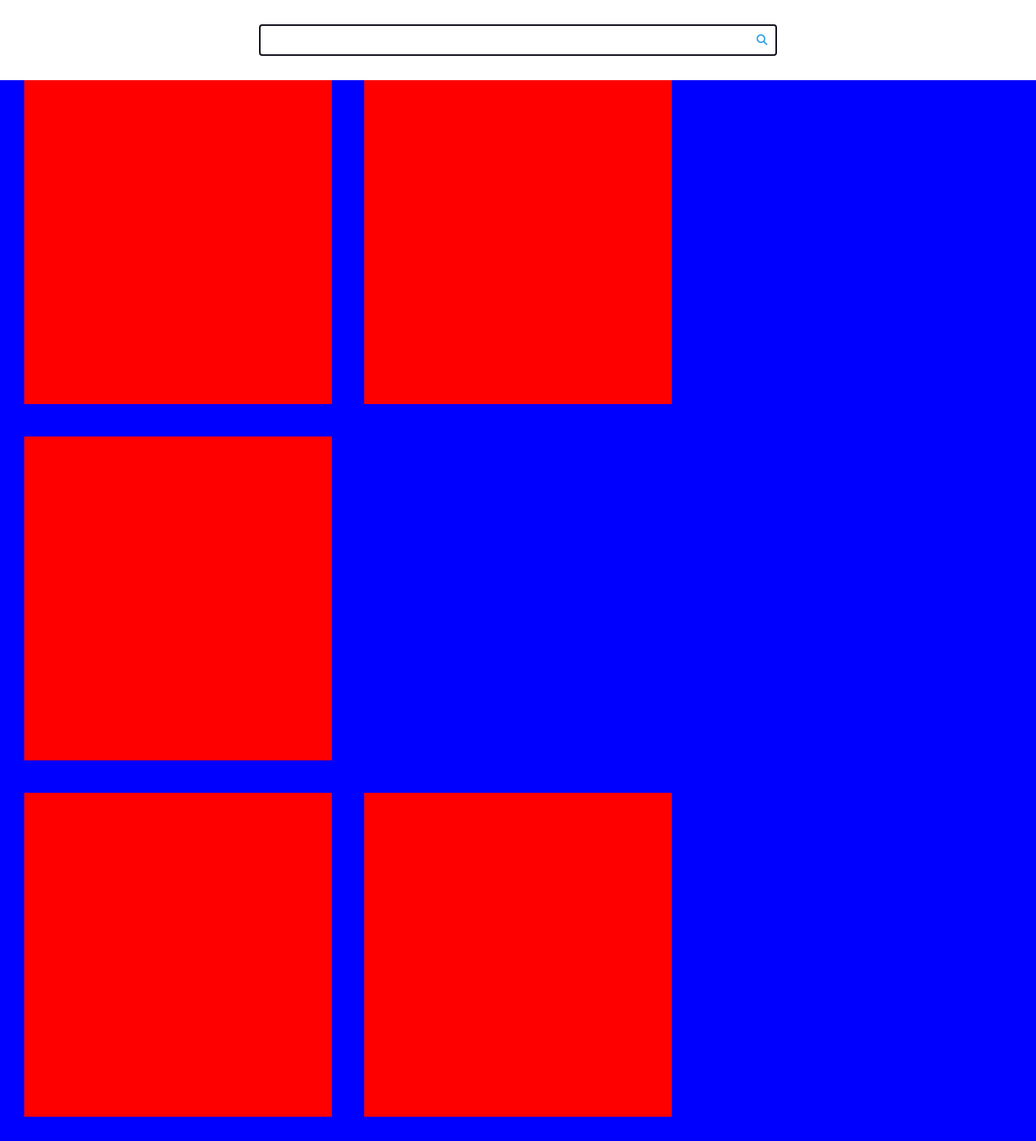
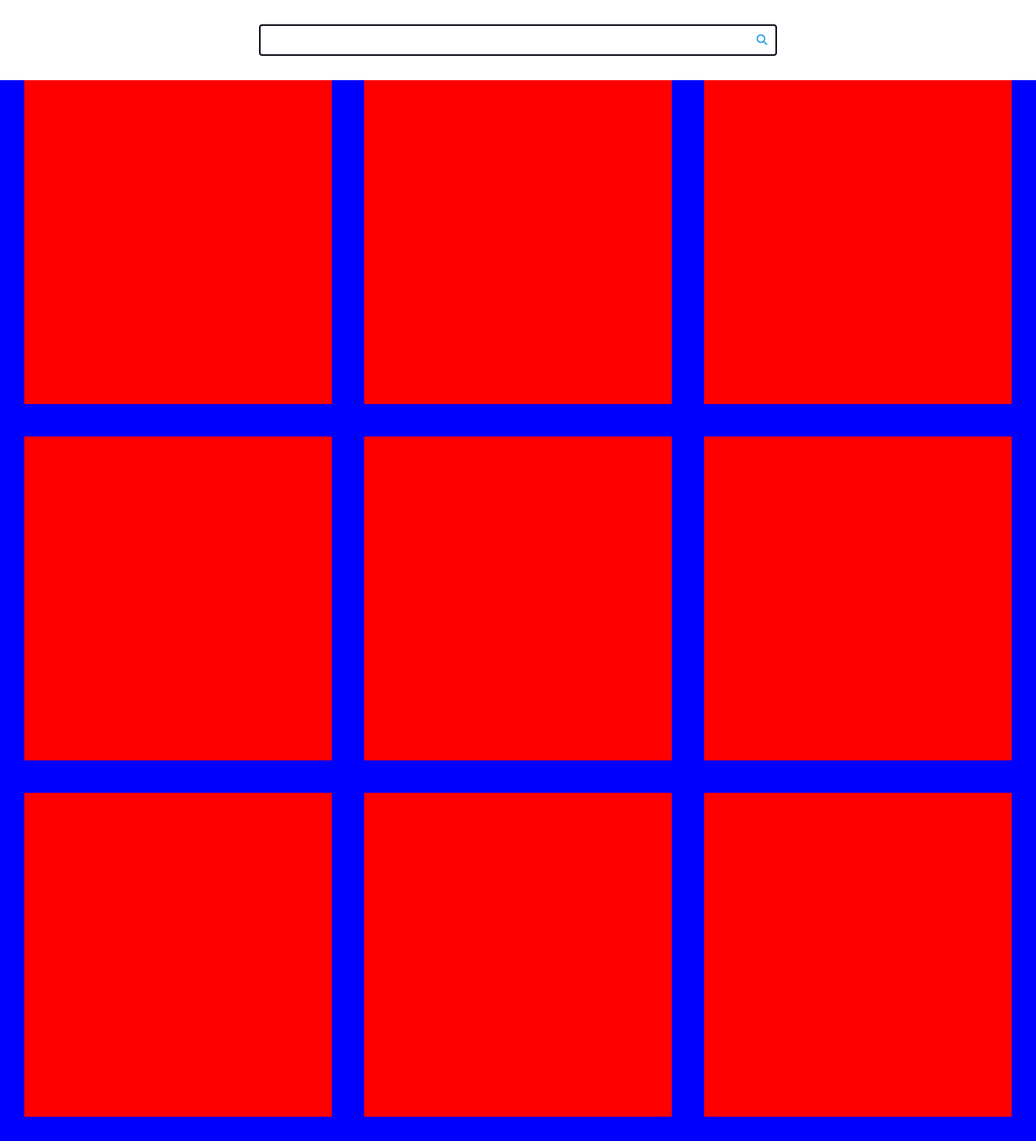
Before and after one commit to grodrigues49168/django-r1, a Django app: page / in a window 1280 px wide. Shown: the part 53-1462 px from the top of the page at 81% size. Run offline with Django 4.2, Linux system fonts and the light colour scheme.

Commit message:
v0.0.1.3

```diff
--- a/recipes/templates/recipes/pages/home.html
+++ b/recipes/templates/recipes/pages/home.html
@@ -28,13 +28,13 @@
         <div class="main-content main-content-list container">
             <div class="temp"></div>
             <div class="temp"></div>
-            <div class="temp2"></div>
-            <div class="temp"></div>
-            <div class="temp2"></div>
-            <div class="temp2"></div>
             <div class="temp"></div>
             <div class="temp"></div>
-            <div class="temp2"></div>
+            <div class="temp"></div>
+            <div class="temp"></div>
+            <div class="temp"></div>
+            <div class="temp"></div>
+            <div class="temp"></div>
         </div>
     </main>
 
```
